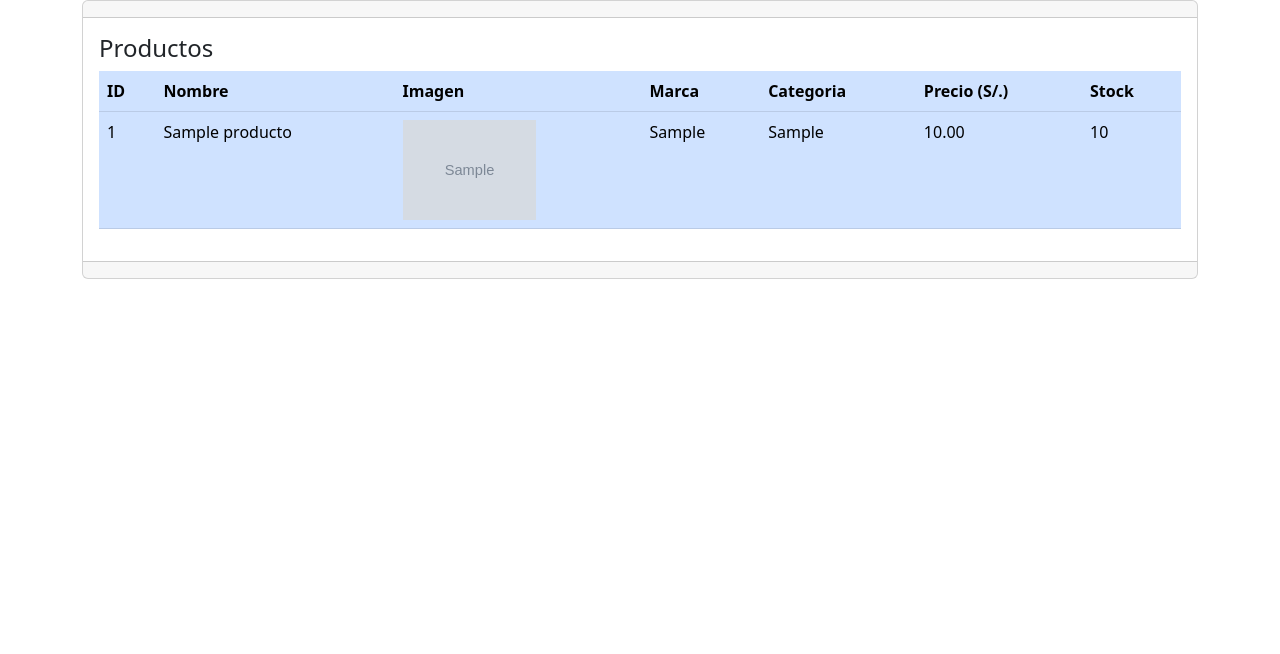
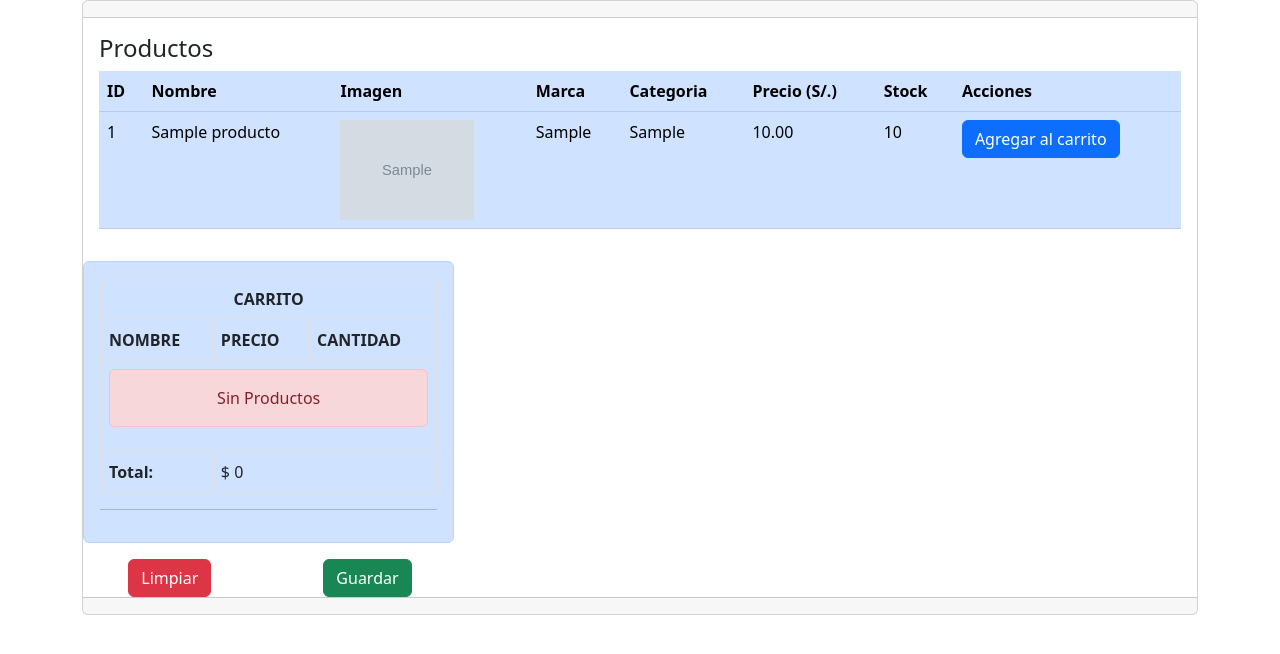
Before and after one commit to FrankM01/ecommerce-library-store, a Django app: page /productos in a window 1280 px wide. Shown: the part 56-710 px from the top of the page. Run offline with Django 3.2, Linux system fonts and the light colour scheme; tables that the repository leaves empty hold one stand-in row (values such as "Sample post"); grey boxes marked "Sample" are stand-in pictures.

Commit message:
carrito de compras

```diff
--- a/application/settings.py
+++ b/application/settings.py
@@ -65,6 +65,7 @@ TEMPLATES = [
                 "django.template.context_processors.request",
                 "django.contrib.auth.context_processors.auth",
                 "django.contrib.messages.context_processors.messages",
+                "library.context_processor.total_carrito",
             ],
         },
     },
--- /dev/null
+++ b/library/context_processor.py
@@ -0,0 +1,7 @@
+def total_carrito(request):
+    total = 0
+    if request.user.is_authenticated:
+        if "carrito" in request.session.keys():
+            for key, value in request.session["carrito"].items():
+                total += int(value["acumulado"])
+    return {"total_carrito": total}
--- a/library/models.py
+++ b/library/models.py
@@ -51,11 +51,52 @@ class Carrito(models.Model):
     fecha = models.DateTimeField(auto_now_add=True)
     estado = models.CharField(max_length=100)
 
-    def calcular_total(self):
-        total = sum(
-            item.producto.precio * item.cantidad for item in self.carritoitem_set.all()
-        )
-        return total
+    def __init__(self, request):
+        self.request = request
+        self.session = request.session
+        carrito = self.session.get("carrito")
+        if not carrito:
+            self.session["carrito"] = {}
+            self.carrito = self.session["carrito"]
+        else:
+            self.carrito = carrito
+
+    def agregar(self, producto, precio):
+        id = str(producto.id)
+        if id not in self.carrito.keys():
+            self.carrito[id] = {
+                "producto_id": producto.id,
+                "nombre": producto.nombre,
+                "acumulado": precio,
+                "cantidad": 1,
+            }
+        else:
+            self.carrito[id]["cantidad"] += 1
+            self.carrito[id]["acumulado"] += precio
+        self.guardar_carrito()
+
+    def guardar_carrito(self):
+        self.session["carrito"] = self.carrito
+        self.session.modified = True
+
+    def eliminar(self, producto):
+        id = str(producto.id)
+        if id in self.carrito:
+            del self.carrito[id]
+            self.guardar_carrito()
+
+    def restar(self, producto, precio):
+        id = str(producto.id)
+        if id in self.carrito.keys():
+            self.carrito[id]["cantidad"] -= 1
+            self.carrito[id]["acumulado"] -= precio
+            if self.carrito[id]["cantidad"] <= 0:
+                self.eliminar(producto)
+            self.guardar_carrito()
+
+    def limpiar(self):
+        self.session["carrito"] = {}
+        self.session.modified = True
 
 
 class CarritoItem(models.Model):
--- a/library/templates/productos/index.html
+++ b/library/templates/productos/index.html
@@ -21,7 +21,7 @@
                         <th>Categoria</th>
                         <th>Precio (S/.)</th>
                         <th>Stock</th>
-                        <!-- <th>Acciones</th> -->
+                        <th>Acciones</th>
                     </tr>
                 </thead>
                 <tbody>
@@ -37,9 +37,9 @@
                         <td>{{ producto.categoria }}</td>
                         <td>{{ producto.precio }}</td>
                         <td>{{ producto.stock }}</td>
-                        <!-- <td>
-                            <a name="" id="" class="btn btn-info" href="{% url 'editar' %}" role="button">Editar</a>
-                            <a name="" id="" class="btn btn-danger" href="#" role="button">Borrar</a> -->
+                        <td>
+                            <a href="{% url 'Add' producto.id %}" class="btn btn-primary">Agregar al carrito</a>
+
                     </tr>
                     {% endfor %}
                 </tbody>
@@ -47,6 +47,9 @@
         </div>
 
     </div>
+    <div class="col-4">
+        {% include "ver_carrito.html" %}
+    </div>
     <div class="card-footer text-muted">
 
     </div>
--- /dev/null
+++ b/library/templates/ver_carrito.html
@@ -0,0 +1,43 @@
+<div class="alert alert-primary" role="alert">
+    <table class="table table-bordered">
+        <thead>
+            <tr>
+                <th scope="row" colspan="3" class="text-center">CARRITO</th>
+            </tr>
+            <tr>
+                <th scope="col">NOMBRE</th>
+                <th scope="col">PRECIO</th>
+                <th scope="col">CANTIDAD</th>
+            </tr>
+        </thead>
+        <tbody>
+            {% if request.session.carrito.items %}
+            {% for key, value in request.session.carrito.items %}
+            <tr>
+                <td>{{value.nombre}}</td>
+                <td>{{value.precio}}</td>
+                <td>{{value.acumulado}}
+                    <a href="{% url 'Add' value.producto_id %}" class="badge btn btn-dark badge-dark">+</a>
+                    <a href="{% url 'Sub' value.producto_id %}" class="badge btn btn-dark badge-dark">-</a>
+                </td>
+            </tr>
+            {% endfor %}
+            {% else %}
+            <tr>
+                <td colspan="3">
+                    <div class="alert alert-danger text-center"> Sin Productos </div>
+                </td>
+            </tr>
+            {% endif %}
+            <tr>
+                <th scope="row">Total:</th>
+                <td colspan="2">$ {{total_carrito}}</td>
+            </tr>
+        </tbody>
+    </table>
+    <hr>
+</div>
+<div class="row text-center">
+    <div class="col-6"><a href="{% url 'CLS' %}" class="btn btn-danger">Limpiar</a></div>
+    <div class="col-6"><a href="#" class="btn btn-success">Guardar</a></div>
+</div>
--- a/library/urls.py
+++ b/library/urls.py
@@ -16,4 +16,8 @@ urlpatterns = [
     path("perfil", views.perfil, name="perfil"),
     path("login/", auth_views.LoginView.as_view(), name="login"),
     path("logout/", auth_views.LogoutView.as_view(), name="logout"),
+    path("agregar/<int:producto_id>/", views.agregar_producto, name="Add"),
+    path("eliminar/<int:producto_id>/", views.eliminar_producto, name="Del"),
+    path("restar/<int:producto_id>/", views.restar_producto, name="Sub"),
+    path("limpiar/", views.limpiar_producto, name="CLS"),
 ] + static(settings.MEDIA_URL, document_root=settings.MEDIA_ROOT)
--- a/library/views.py
+++ b/library/views.py
@@ -1,8 +1,8 @@
-from django.shortcuts import render, redirect, get_object_or_404
+from django.shortcuts import render, redirect
 from django.http import HttpResponse
 from django.contrib.auth import authenticate, login, logout
 from django.contrib.auth.decorators import login_required
-from .models import Producto, Carrito, CarritoItem  # Importamos el modelo Producto
+from .models import Producto, Carrito
 
 # Create your views here.
 
@@ -56,34 +56,30 @@ def editar_productos(request):
     return render(request, "productos/editar.html")
 
 
-def agregar_al_carrito(request, producto_id):
-    producto = get_object_or_404(Producto, pk=producto_id)
-    cantidad = int(request.POST.get("cantidad", 1))
-    carrito, creado = Carrito.objects.get_or_create(
-        usuario=request.user, estado="activo"
-    )
-
-    # Verifica si el producto ya está en el carrito y, en ese caso, actualiza la cantidad
-    if CarritoItem.objects.filter(carrito=carrito, producto=producto).exists():
-        carrito_item = CarritoItem.objects.get(carrito=carrito, producto=producto)
-        carrito_item.cantidad += cantidad
-        carrito_item.save()
-    else:
-        carrito_item = CarritoItem(
-            carrito=carrito, producto=producto, cantidad=cantidad
-        )
-        carrito_item.save()
-
-    return redirect("ver_carrito")
+def agregar_producto(request, producto_id):
+    carrito = Carrito(request)
+    producto = Producto.objects.get(id=producto_id)
+    precio_serializable = float(producto.precio)
+    carrito.agregar(producto, precio_serializable)
+    return redirect("inicio")
 
 
-def eliminar_del_carrito(request, carrito_item_id):
-    carrito_item = get_object_or_404(CarritoItem, pk=carrito_item_id)
-    if carrito_item.carrito.usuario == request.user:
-        carrito_item.delete()
-    return redirect("ver_carrito")
+def eliminar_producto(request, producto_id):
+    carrito = Carrito(request)
+    producto = Producto.objects.get(id=producto_id)
+    carrito.eliminar(producto)
+    return redirect("inicio")
 
 
-def ver_carrito(request):
-    carrito = Carrito.objects.get(usuario=request.user, estado="activo")
-    return render(request, "carrito/ver_carrito.html", {"carrito": carrito})
+def restar_producto(request, producto_id):
+    carrito = Carrito(request)
+    producto = Producto.objects.get(id=producto_id)
+    precio_serializable = float(producto.precio)
+    carrito.restar(producto, precio_serializable)
+    return redirect("inicio")
+
+
+def limpiar_producto(request):
+    carrito = Carrito(request)
+    carrito.limpiar()
+    return redirect("inicio")
```
Also changed, not shown: library/carrito.py (added, +46 -0 lines), imagenes/Logo_Azul_fondo_claro.png (added).
